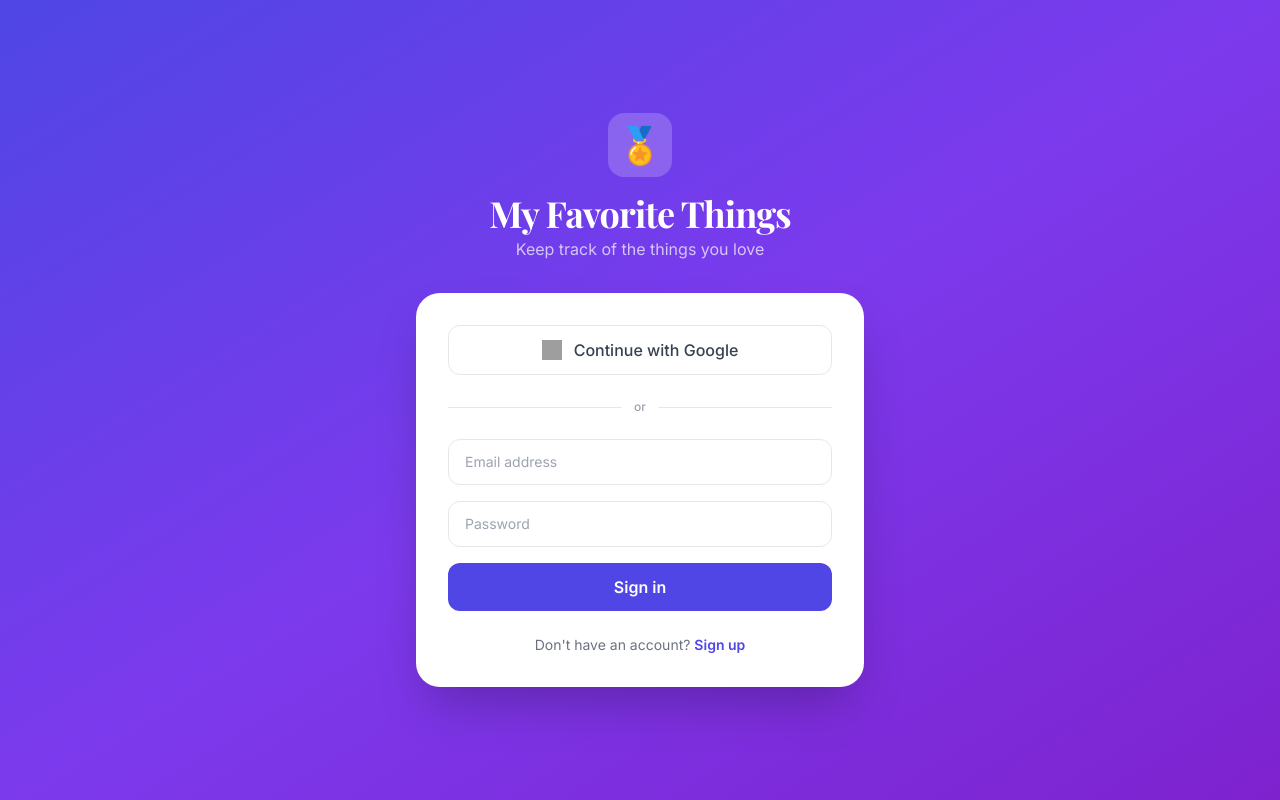
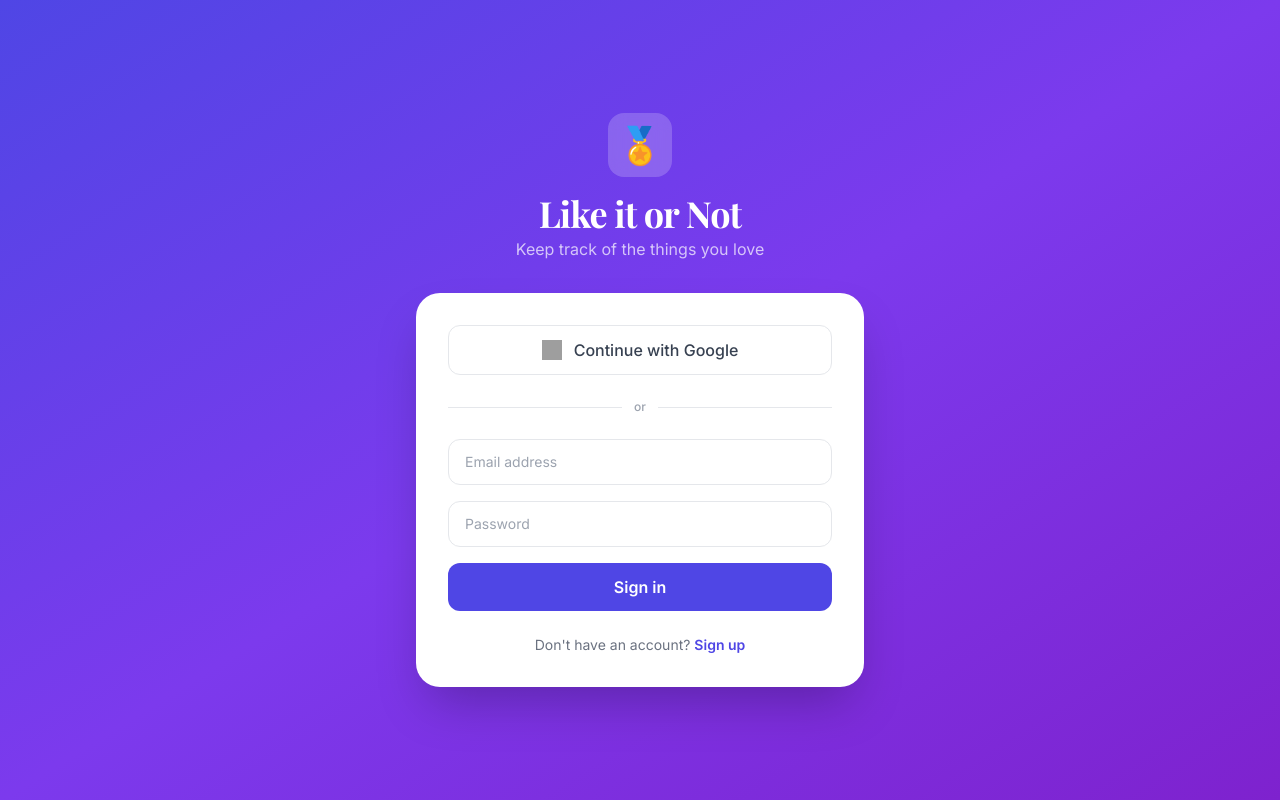
Before and after one commit to chubRock1/My-favorites-app, a React (Vite) app: page /login in a window 1280 px wide. Built offline with nearby package versions, Linux system fonts and the light colour scheme; no server answers; grey boxes are pictures that could not be loaded; the HTML template or start-up script is replaced by a standard one.

Commit message:
Change App Name

```diff
--- a/index.html
+++ b/index.html
@@ -7,7 +7,7 @@
     <meta name="theme-color" content="#4f46e5" />
     <meta name="apple-mobile-web-app-capable" content="yes" />
     <meta name="apple-mobile-web-app-status-bar-style" content="default" />
-    <title>My Favorite Things</title>
+    <title>Like it or Not</title>
     <link rel="preconnect" href="https://fonts.googleapis.com" />
     <link rel="preconnect" href="https://fonts.gstatic.com" crossorigin />
     <link href="https://fonts.googleapis.com/css2?family=Inter:wght@400;500;600;700;800&family=Playfair+Display:wght@700;800&display=swap" rel="stylesheet" />
--- a/src/components/Navbar.jsx
+++ b/src/components/Navbar.jsx
@@ -14,7 +14,7 @@ export default function Navbar() {
       <div className="max-w-2xl mx-auto px-4 h-14 flex items-center justify-between">
         <Link to="/" className="flex items-center gap-2 text-brand-600">
           <span className="text-xl flex-shrink-0">🏅</span>
-          <span className="font-display font-bold text-xl tracking-tight">My Favorite Things</span>
+          <span className="font-display font-bold text-xl tracking-tight">Like it or Not</span>
         </Link>
         <div className="flex items-center gap-3">
           {showPhoto ? (
--- a/src/pages/Login.jsx
+++ b/src/pages/Login.jsx
@@ -43,7 +43,7 @@ export default function Login() {
           <div className="inline-flex items-center justify-center w-16 h-16 bg-white/20 backdrop-blur rounded-2xl mb-4">
             <span className="text-4xl">🏅</span>
           </div>
-          <h1 className="font-display font-bold text-4xl text-white tracking-tight">My Favorite Things</h1>
+          <h1 className="font-display font-bold text-4xl text-white tracking-tight">Like it or Not</h1>
           <p className="text-white/70 mt-1">Keep track of the things you love</p>
         </div>
 
```
